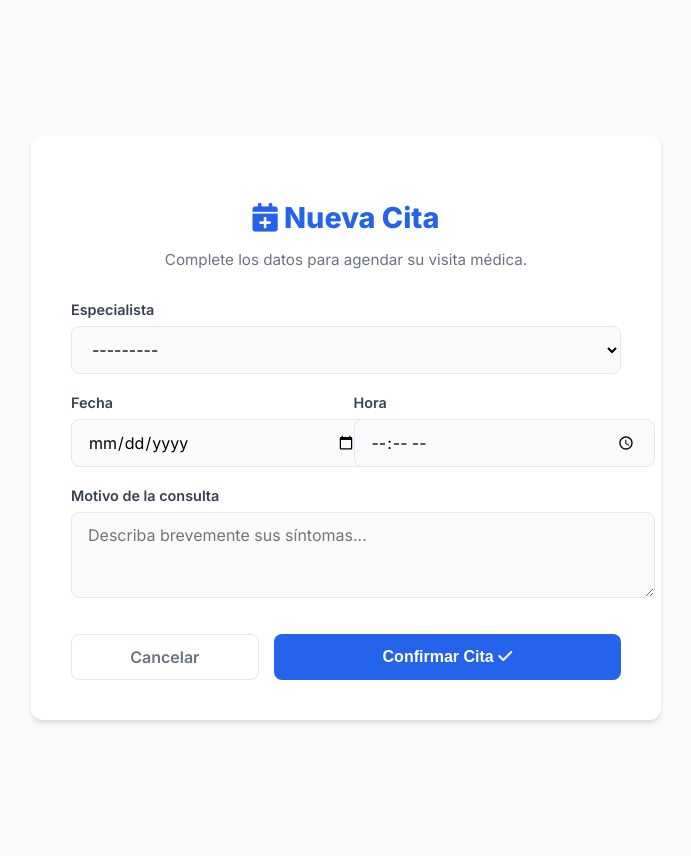
After one commit to Janzam/Rcmedicas-, a Django app: page /dashboard/nueva-cita/ in a window 1280 px wide. The commit adds this page. Shown: the whole page, without its empty margins (294-985 px from the left). Run offline with Django 5.2, Linux system fonts and the light colour scheme; the visitor is signed in with stand-in values (Sample User, id 1); data that the repository does not hold is empty.

Commit message:
Nuevas citas incl edit form

```diff
--- a/dashboard/forms.py
+++ b/dashboard/forms.py
@@ -1,5 +1,5 @@
 from django import forms
-from .models import Doctor
+from .models import Doctor, Cita
 
 class DoctorUpdateForm(forms.ModelForm):
     class Meta:
@@ -17,3 +17,14 @@ class DoctorUpdateForm(forms.ModelForm):
             'descripcion': forms.Textarea(attrs={'class': 'form-input', 'rows': 4, 'maxlength': '200', 'placeholder': 'Cuéntale a tus pacientes sobre ti...'}),
             'foto': forms.FileInput(attrs={'class': 'form-input-file'}),
         }
+
+class CitaForm(forms.ModelForm):
+    class Meta:
+        model = Cita
+        fields = ['doctor', 'fecha', 'hora', 'motivo'] # Ajusta según tus campos reales
+        widgets = {
+            'fecha': forms.DateInput(attrs={'type': 'date', 'class': 'form-input'}),
+            'hora': forms.TimeInput(attrs={'type': 'time', 'class': 'form-input'}),
+            'motivo': forms.Textarea(attrs={'rows': 3, 'class': 'form-input', 'placeholder': 'Describa brevemente sus síntomas...'}),
+            'doctor': forms.Select(attrs={'class': 'form-input select-arrow'}),
+        }
--- a/dashboard/models.py
+++ b/dashboard/models.py
@@ -40,8 +40,10 @@ class Cita(models.Model):
     doctor = models.ForeignKey(Doctor, on_delete=models.CASCADE)
     paciente = models.CharField(max_length=100)
     fecha = models.DateTimeField()
+    hora = models.TimeField()   # <--- AGREGA ESTA LÍNEA
     motivo = models.CharField(max_length=200)
     estado = models.CharField(max_length=20, default='Pendiente')
 
+
     def __str__(self):
         return f"Cita {self.paciente} con {self.doctor}"
--- /dev/null
+++ b/dashboard/static/dashboard/css/nuevas_citas.css
@@ -0,0 +1,133 @@
+:root {
+    --primary-blue: #2563EB;
+    --primary-hover: #1D4ED8;
+    --bg-color: #F9FAFB;
+    --white: #FFFFFF;
+    --text-dark: #111827;
+    --text-gray: #6B7280;
+    --border-color: #E5E7EB;
+    --radius: 12px;
+    --shadow: 0 4px 6px -1px rgba(0, 0, 0, 0.1), 0 2px 4px -1px rgba(0, 0, 0, 0.06);
+}
+
+body {
+    background-color: var(--bg-color);
+    font-family: 'Inter', sans-serif;
+    color: var(--text-dark);
+    display: flex;
+    justify-content: center;
+    align-items: center;
+    min-height: 100vh;
+    padding: 20px;
+}
+
+/* CONTENEDOR CENTRAL */
+.booking-card {
+    background: var(--white);
+    width: 100%;
+    max-width: 550px;
+    border-radius: var(--radius);
+    box-shadow: var(--shadow);
+    padding: 2.5rem;
+    position: relative;
+}
+
+/* HEADER DEL FORM */
+.form-header {
+    text-align: center;
+    margin-bottom: 2rem;
+}
+
+.form-header h2 {
+    color: var(--primary-blue);
+    font-size: 1.8rem;
+    font-weight: 800;
+    margin-bottom: 0.5rem;
+}
+
+.form-header p {
+    color: var(--text-gray);
+    font-size: 0.95rem;
+}
+
+/* GRUPO DE INPUTS */
+.form-group {
+    margin-bottom: 1.2rem;
+}
+
+.form-label {
+    display: block;
+    margin-bottom: 0.5rem;
+    font-weight: 600;
+    font-size: 0.9rem;
+    color: #374151;
+}
+
+/* ESTILOS DE LOS CAMPOS (INPUTS CREADOS POR DJANGO) */
+.form-input {
+    width: 100%;
+    padding: 12px 16px;
+    border: 1px solid var(--border-color);
+    border-radius: 8px;
+    font-size: 1rem;
+    background-color: #F9FAFB;
+    transition: all 0.2s;
+    outline: none;
+    font-family: 'Inter', sans-serif;
+}
+
+.form-input:focus {
+    border-color: var(--primary-blue);
+    background-color: var(--white);
+    box-shadow: 0 0 0 3px rgba(37, 99, 235, 0.1);
+}
+
+/* BOTONES */
+.btn-actions {
+    display: flex;
+    gap: 15px;
+    margin-top: 2rem;
+}
+
+.btn-submit {
+    flex: 2;
+    background-color: var(--primary-blue);
+    color: white;
+    border: none;
+    padding: 12px;
+    border-radius: 8px;
+    font-weight: 600;
+    font-size: 1rem;
+    cursor: pointer;
+    transition: background 0.2s;
+}
+
+.btn-submit:hover {
+    background-color: var(--primary-hover);
+}
+
+.btn-cancel {
+    flex: 1;
+    background-color: transparent;
+    color: var(--text-gray);
+    border: 1px solid var(--border-color);
+    padding: 12px;
+    border-radius: 8px;
+    font-weight: 600;
+    text-align: center;
+    text-decoration: none;
+    transition: all 0.2s;
+}
+
+.btn-cancel:hover {
+    background-color: #F3F4F6;
+    color: var(--text-dark);
+}
+
+/* ALERTAS DE ERROR */
+.error-list {
+    color: #EF4444;
+    font-size: 0.85rem;
+    margin-top: 5px;
+    list-style: none;
+}
--- /dev/null
+++ b/dashboard/templates/dashboard/nuevas_citas.html
@@ -0,0 +1,79 @@
+{% load static %}
+<!DOCTYPE html>
+<html lang="es">
+<head>
+    <meta charset="UTF-8">
+    <meta name="viewport" content="width=device-width, initial-scale=1.0">
+    <title>Agendar Nueva Cita | CareConnect</title>
+    <link href="https://cdnjs.cloudflare.com/ajax/libs/font-awesome/6.0.0/css/all.min.css" rel="stylesheet">
+    <link href="https://fonts.googleapis.com/css2?family=Inter:wght@400;500;600;700;800&display=swap" rel="stylesheet">
+    <link rel="stylesheet" href="{% static 'dashboard/css/nuevas_citas.css' %}">
+</head>
+<body>
+
+    <div class="booking-card">
+        <div class="form-header">
+            <h2><i class="fas fa-calendar-plus"></i> Nueva Cita</h2>
+            <p>Complete los datos para agendar su visita médica.</p>
+        </div>
+
+        <form method="POST" action="{% url 'nueva_cita' %}" id="citaForm">
+            {% csrf_token %}
+
+            <div class="form-group">
+                <label for="{{ form.doctor.id_for_label }}" class="form-label">Especialista</label>
+                {{ form.doctor }}
+                {% if form.doctor.errors %}
+                    <ul class="error-list">{{ form.doctor.errors }}</ul>
+                {% endif %}
+            </div>
+
+            <div style="display: grid; grid-template-columns: 1fr 1fr; gap: 15px;">
+                <div class="form-group">
+                    <label for="{{ form.fecha.id_for_label }}" class="form-label">Fecha</label>
+                    {{ form.fecha }}
+                    {% if form.fecha.errors %}
+                        <ul class="error-list">{{ form.fecha.errors }}</ul>
+                    {% endif %}
+                </div>
+
+                <div class="form-group">
+                    <label for="{{ form.hora.id_for_label }}" class="form-label">Hora</label>
+                    {{ form.hora }}
+                    {% if form.hora.errors %}
+                        <ul class="error-list">{{ form.hora.errors }}</ul>
+                    {% endif %}
+                </div>
+            </div>
+
+            <div class="form-group">
+                <label for="{{ form.motivo.id_for_label }}" class="form-label">Motivo de la consulta</label>
+                {{ form.motivo }}
+                {% if form.motivo.errors %}
+                    <ul class="error-list">{{ form.motivo.errors }}</ul>
+                {% endif %}
+            </div>
+
+            <div class="btn-actions">
+                <a href="{% url 'dashboard' %}" class="btn-cancel">Cancelar</a>
+
+                <button type="submit" class="btn-submit">
+                    Confirmar Cita <i class="fas fa-check"></i>
+                </button>
+            </div>
+        </form>
+    </div>
+
+    <script>
+        // Evitar seleccionar fechas pasadas
+        document.addEventListener('DOMContentLoaded', function() {
+            const dateInput = document.querySelector('input[type="date"]');
+            if (dateInput) {
+                const today = new Date().toISOString().split('T')[0];
+                dateInput.setAttribute('min', today);
+            }
+        });
+    </script>
+
+</body>
+</html>
--- a/dashboard/urls.py
+++ b/dashboard/urls.py
@@ -6,6 +6,7 @@ urlpatterns = [
     path('', views.dashboard_view, name='dashboard'),
     path('historial-completo/', views.historial_completo_view, name='historial_completo'),
     path('borrar-historial/', views.borrar_historial, name='borrar_historial'),
+    path('nueva-cita/', views.crear_cita_view, name='nueva_cita'),
 
     # NUEVA: Para ver la lista de doctores (tarjetas)
     path('lista-doctores/', views.lista_doctores_view, name='lista_doctores'),
--- a/dashboard/views.py
+++ b/dashboard/views.py
@@ -6,7 +6,7 @@ from django.utils import timezone
 from datetime import timedelta
 from django.contrib import messages
 from .models import Doctor, Cita, Certificado
-from .forms import DoctorUpdateForm
+from .forms import DoctorUpdateForm, CitaForm
 
 # ==========================================
 # 1. VISTAS DE PACIENTE / USUARIO GENERAL
@@ -42,7 +42,23 @@ def dashboard_view(request):
 
     return render(request, 'dashboard/dashboard.html', context)
 
+@login_required
+def crear_cita_view(request):
+    if request.method == 'POST':
+        form = CitaForm(request.POST)
+        if form.is_valid():
+            cita = form.save(commit=False)
+            cita.paciente = request.user # Asigna el usuario actual como paciente
+            cita.estado = 'Pendiente'
+            cita.save()
+            messages.success(request, '¡Tu cita ha sido agendada exitosamente!')
+            return redirect('dashboard') # Redirige al dashboard tras guardar
+        else:
+            messages.error(request, 'Por favor corrige los errores en el formulario.')
+    else:
+        form = CitaForm()
 
+    return render(request, 'dashboard/nuevas_citas.html', {'form': form})
 @login_required
 def lista_doctores_view(request):
     """
```
Also changed, not shown: dashboard/templates/dashboard/dashboard.html (+5 -3 lines), dashboard/migrations/0007_cita_hora.py (added).
